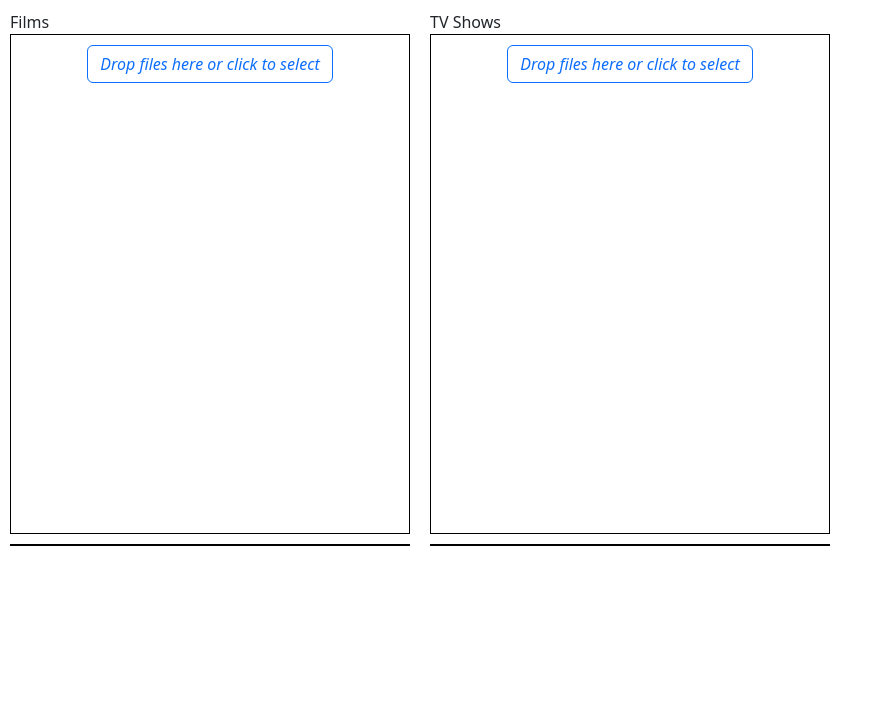
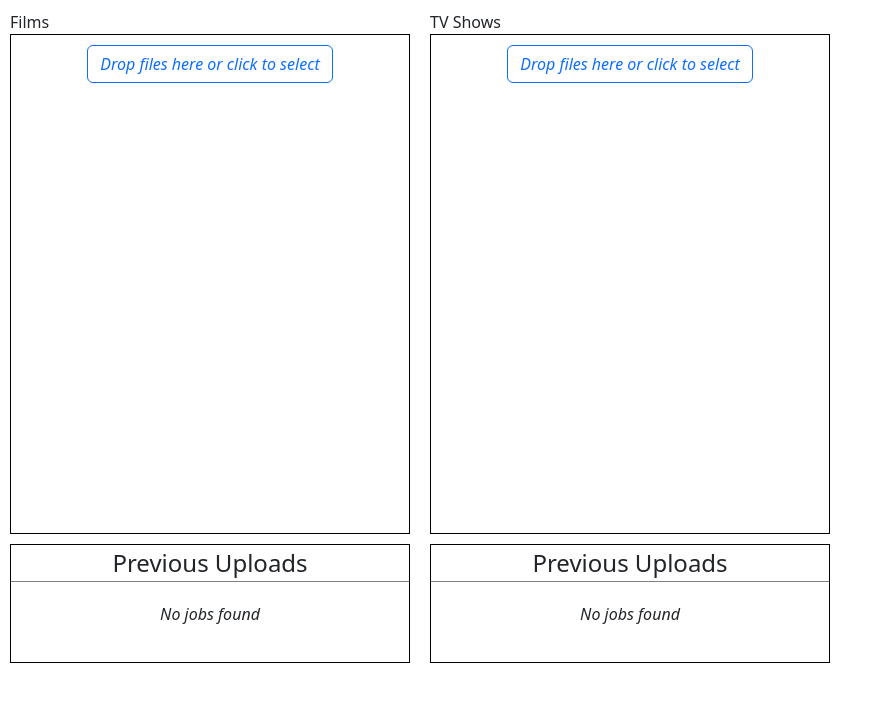
Before and after one commit to evilduck95/file-catcher-web, a React (Create React App) app: page / in a window 1280 px wide. Shown: the top 702 px of the page, without its empty margins (0-883 px from the left). Built offline with nearby package versions, Linux system fonts and the light colour scheme.

Commit message:
Displaying old jobs and updating statuses if pending.

```diff
--- a/src/components/FileRow.jsx
+++ b/src/components/FileRow.jsx
@@ -49,24 +49,25 @@ const JobStateResult = styled.div`
     font-weight: bold;
 `;
 
-const FileRow = ({index, fileType, file, removedCallback}) => {
+const FileRow = ({index, fileType, file, removedCallback, isSavedUpload = false, existingJobId}) => {
 
-    const [progress, setProgress] = useState(0);
-    const [jobId, setJobId] = useState();
+    const [progress, setProgress] = useState(isSavedUpload ? 100 : 0);
+    const [jobId, setJobId] = useState(existingJobId);
     const [jobState, setJobState] = useState('Pending');
 
-    const updateJobInStorage = (jobId, fileName, jobStatus) => {
+    const updateJobInStorage = (jobId, file, jobStatus) => {
         const localStorageKey = `saved_${fileType}`;
         const savedJobs = JSON.parse(localStorage.getItem(localStorageKey)) || [];
         const jobIndex = savedJobs.map(j => j.jobId).indexOf(jobId);
-        console.log('Found', jobIndex)
+        // console.log('file', file)
         if (jobIndex > -1) {
             let savedJob = savedJobs[jobIndex];
             console.log('Saved Job', savedJob)
             savedJob.jobStatus = jobStatus;
         } else {
             console.log('Pushing new job')
-            savedJobs.push({ jobId, fileName, jobStatus });
+            savedJobs.push({ jobId, file: { name: file.name }, jobStatus });
+            console.log('savedjobs', savedJobs, JSON.stringify(file))
         }
         localStorage.setItem(localStorageKey, JSON.stringify(savedJobs));
     }
@@ -78,7 +79,7 @@ const FileRow = ({index, fileType, file, removedCallback}) => {
                 checkJob(jobId).then(res => {
                     const {status} = res.data;
                     setJobState(status);
-                    updateJobInStorage(jobId, file.name, status);
+                    updateJobInStorage(jobId, file, status);
                 });
             }
         }, 1000);
@@ -102,7 +103,7 @@ const FileRow = ({index, fileType, file, removedCallback}) => {
                 processFunc(jobId).then(
                     () => {
                         setJobId(jobId);
-                        updateJobInStorage(jobId, file.name, "Pending");
+                        updateJobInStorage(jobId, file, "Pending");
                     },
                     error => alert(`Failed process call for ${file.name}, Error: ${error}`)
                 );
@@ -141,13 +142,14 @@ const FileRow = ({index, fileType, file, removedCallback}) => {
     }
     progressBarStyle.background = progressBarColor;
     const iconsShown = (uploading || uploadComplete) && !pendingJobState ? 1 : 2;
+    console.log('file', file)
     return (
         <FileRowContainer id={'file'}>
             <ProgressBar id={'hello'} style={progressBarStyle}/>
             <FileName>{file.name}</FileName>
             {uploadComplete && !pendingJobState && <JobStateResult>{jobState}</JobStateResult>}
             {
-                <ButtonsContainer style={{width: `${iconSize * (iconsShown * 1.1) + 10}px`}}>
+                <ButtonsContainer style={{width: `${!isSavedUpload * (iconSize * (iconsShown * 1.1) + 10)}px`}}>
                     {
                         !(uploading || uploadComplete) &&
                         <ImCloudUpload className={'clickable-icon'}
@@ -157,10 +159,10 @@ const FileRow = ({index, fileType, file, removedCallback}) => {
                     {
                         uploadComplete && pendingJobState && <Spinner/>
                     }
-                    <ImCross className={'clickable-icon'}
-                             size={`${iconSize}px`}
-                             color={'crimson'}
-                             onClick={() => removed(index)}/>
+                    {!isSavedUpload && <ImCross className={'clickable-icon'}
+                              size={`${iconSize}px`}
+                              color={'crimson'}
+                              onClick={() => removed(index)}/>}
                 </ButtonsContainer>
             }
         </FileRowContainer>
--- a/src/components/OldFilesDisplay.jsx
+++ b/src/components/OldFilesDisplay.jsx
@@ -1,42 +1,46 @@
 import React from "react";
 import styled from "styled-components";
+import FileRow from "./FileRow";
 
 const DisplayContainer = styled.div`
     width: 400px;
     margin-top: 10px;
+    padding-bottom: 10px;
     display: flex;
-    flex-direction: column-reverse;
+    flex-direction: column;
     justify-content: flex-end;
     align-items: center;
     border: solid black 1px;
 `;
 
-const FileInfoRow = styled.div`
-    width: 90%;
-    display: flex;
-    flex-direction: row;
-    justify-content: space-between;
+const Header = styled.div`
+    width: 100%;
+    font-size: x-large;
+    text-align: center;
+    border-bottom: grey 1px solid;
 `;
 
-const FileInfo = styled.div`
+const PlaceholderRow = styled.div`
+    height: 50px;
+    font-style: italic;
+    margin-top: 20px;
 `;
 
 const OldFilesDisplay = ({fileType}) => {
     const localStorageKey = `saved_${fileType}`;
-    const savedFiles = JSON.parse(localStorage.getItem(localStorageKey)) || [];
+    const savedJobs = JSON.parse(localStorage.getItem(localStorageKey)) || [];
 
-    const displayFileInfo = (file) => {
+    const displayFileInfo = (savedJob) => {
         return(
-            <FileInfoRow>
-                <FileInfo>{file.fileName}</FileInfo>
-                <FileInfo>{file.jobStatus}</FileInfo>
-            </FileInfoRow>
+            <FileRow file={savedJob.file} fileType={fileType} isSavedUpload={true} existingJobId={savedJob.jobId} />
         )
     };
 
     return(
         <DisplayContainer>
-            {savedFiles.length > 0 && savedFiles.map(f => displayFileInfo(f))}
+            <Header>Previous Uploads</Header>
+            {savedJobs.length === 0 && <PlaceholderRow>No jobs found</PlaceholderRow>}
+            {savedJobs.length > 0 && savedJobs.map(f => displayFileInfo(f))}
         </DisplayContainer>
     );
 };
```
